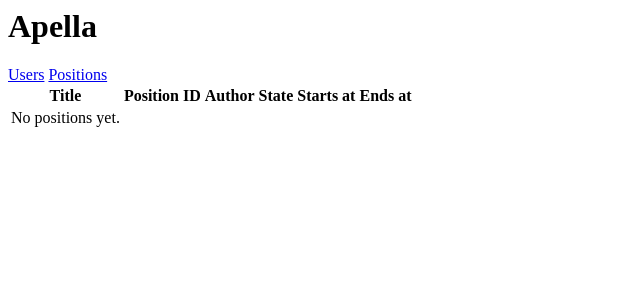
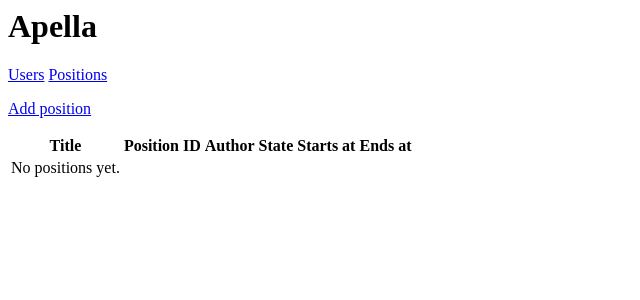
Before and after one commit to grnet/apella-app, a Django app: page /apella/positions/ in a window 1280 px wide. Shown: the top 300 px of the page, without its empty margins (0-640 px from the left). Run offline with Django 3.2, Linux system fonts and the light colour scheme; data that the repository does not hold is empty.

Commit message:
Create and edit position views

```diff
--- a/apella/templates/apella/position_list.html
+++ b/apella/templates/apella/position_list.html
@@ -1,6 +1,9 @@
 {% extends "apella/index.html" %}
 {% load apella_extras %}
 {% block content %}
+    <p>
+        <a href="{% url 'position-new' %}">Add position</a>
+    </p>
     <table>
         <tr>
             <th>Title</th>
@@ -12,7 +15,11 @@
         </tr>
     {% for position in object_list %}
         <tr>
-            <td>{{ position.title }}</td>
+            <td>
+                <a href="{% url 'position-edit' position_id=position.pk %}">
+                    {{ position.title }}
+                </a>
+            </td>
             <td>{{ position.pk }}</td>
             <td>{{ position.author }}</td>
             <td>{{ position.state }}</td>
--- a/apella/urls.py
+++ b/apella/urls.py
@@ -6,9 +6,10 @@
 urlpatterns = patterns('',
     url(r'^$', views.index, name='index'),
     url(r'^users/$', UserListView.as_view(), name='user-list'),
-    url(r'^/users/(?P<user_id>\d+)/$', views.user_detail, name='user_detail'),
+    url(r'^users/(?P<user_id>\d+)/$', views.user_detail, name='user-detail'),
     url(r'^positions/$', PositionListView.as_view(), name='position-list'),
-    url(r'^/positions/(?P<position_id>\d+)/$',
-        views.position_detail, name='position_detail'),
+    url(r'^positions/new$', views.position_edit, name='position-new'),
+    url(r'^positions/(?P<position_id>\d+)/edit/$',
+        views.position_edit, name='position-edit'),
 
 )
--- a/apella/views.py
+++ b/apella/views.py
@@ -1,9 +1,10 @@
-from django.shortcuts import render
+from django.shortcuts import render, get_object_or_404, redirect
 from django.http import HttpResponse
 from django.template import loader
 from django.views.generic.list import ListView
 
 from apella.models import ApellaUser, Position
+from apella.forms import ApellaUserForm, PositionForm
 
 class UserListView(ListView):
 
@@ -30,6 +31,17 @@
     return render(request, 'apella/index.html', context)
 
 
-def position_detail(request, position_id):
-    context = {}
-    return render(request, 'apella/index.html', context)
+def position_edit(request, position_id=None):
+    if position_id:
+        position = get_object_or_404(Position, pk=position_id)
+    else:
+        position = Position()
+    form = PositionForm(request.POST or None, instance=position)
+    if request.method == 'POST':
+        if form.is_valid():
+            position = form.save(commit=False)
+            position.save()
+            return redirect('position-edit', position_id=position.pk)
+    else:
+        form = PositionForm(instance=position)
+    return render(request, 'apella/position_detail.html', {'form' : form})
```
Also changed, not shown: apella/forms.py (added, +13 -0 lines), apella/templates/apella/position_detail.html (added, +14 -0 lines).
